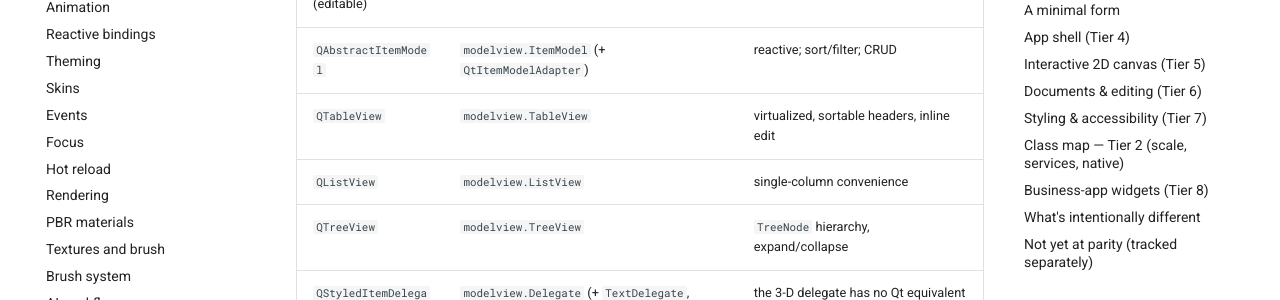
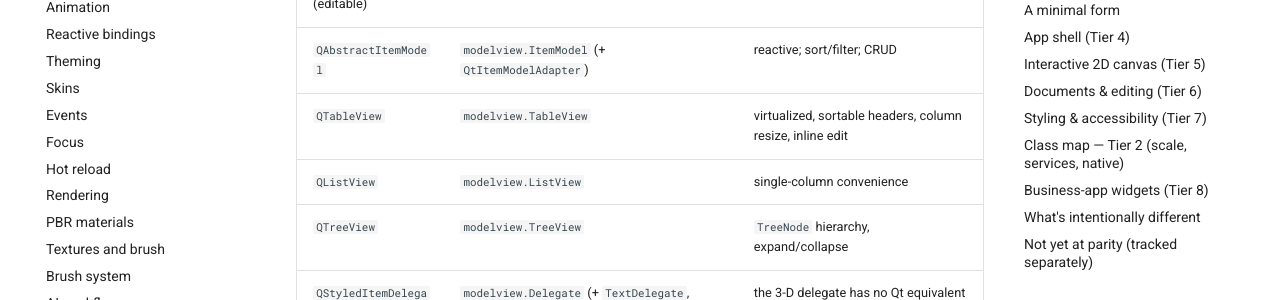
Before and after one commit to elysiumui/elysium, an MkDocs documentation site: the page built from docs/guides/porting-from-qt.md, in a window 1280 px wide and 900 px high, scrolled down 1346 px. Shown: the part 152-452 px from the top of the window. Built offline with MkDocs 1.6.1 and Material for MkDocs 9.7.7, drawn with Linux system fonts in a browser that asks for light colours; comment, search, counter and statistics services are not loaded.

Commit message:
release 1.1.6: mirror docs/guides/porting-from-qt.md

```diff
--- a/docs/guides/porting-from-qt.md
+++ b/docs/guides/porting-from-qt.md
@@ -34,7 +34,7 @@ clipboard actions to whichever widget holds focus. Tab/arrows move focus.
 | `QCalendarWidget` | `dataentry.CalendarWidget` | arrows move day, PageUp/Down month |
 | `QComboBox` (editable) | `dataentry.EditableComboBox` | filter-as-you-type + keyboard select |
 | `QAbstractItemModel` | `modelview.ItemModel` (+ `QtItemModelAdapter`) | reactive; sort/filter; CRUD |
-| `QTableView` | `modelview.TableView` | virtualized, sortable headers, inline edit |
+| `QTableView` | `modelview.TableView` | virtualized, sortable headers, column resize, inline edit |
 | `QListView` | `modelview.ListView` | single-column convenience |
 | `QTreeView` | `modelview.TreeView` | `TreeNode` hierarchy, expand/collapse |
 | `QStyledItemDelegate` | `modelview.Delegate` (+ `TextDelegate`, `EditableCellDelegate`, `Mesh3DDelegate`) | the 3-D delegate has no Qt equivalent |
```
